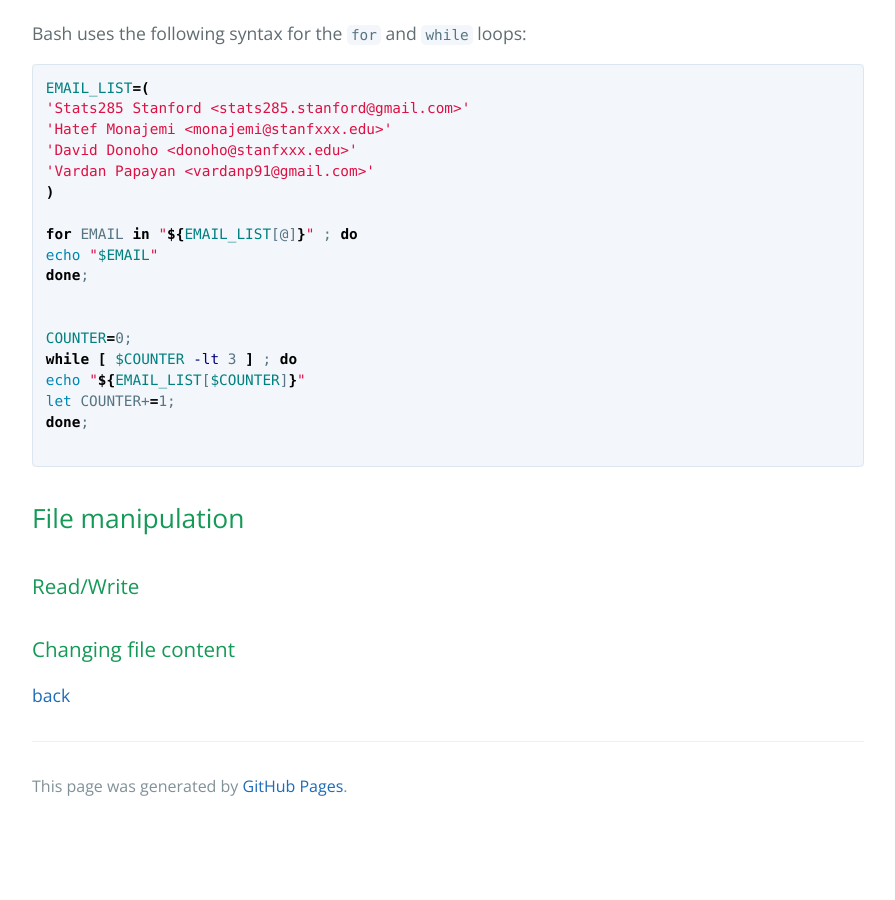
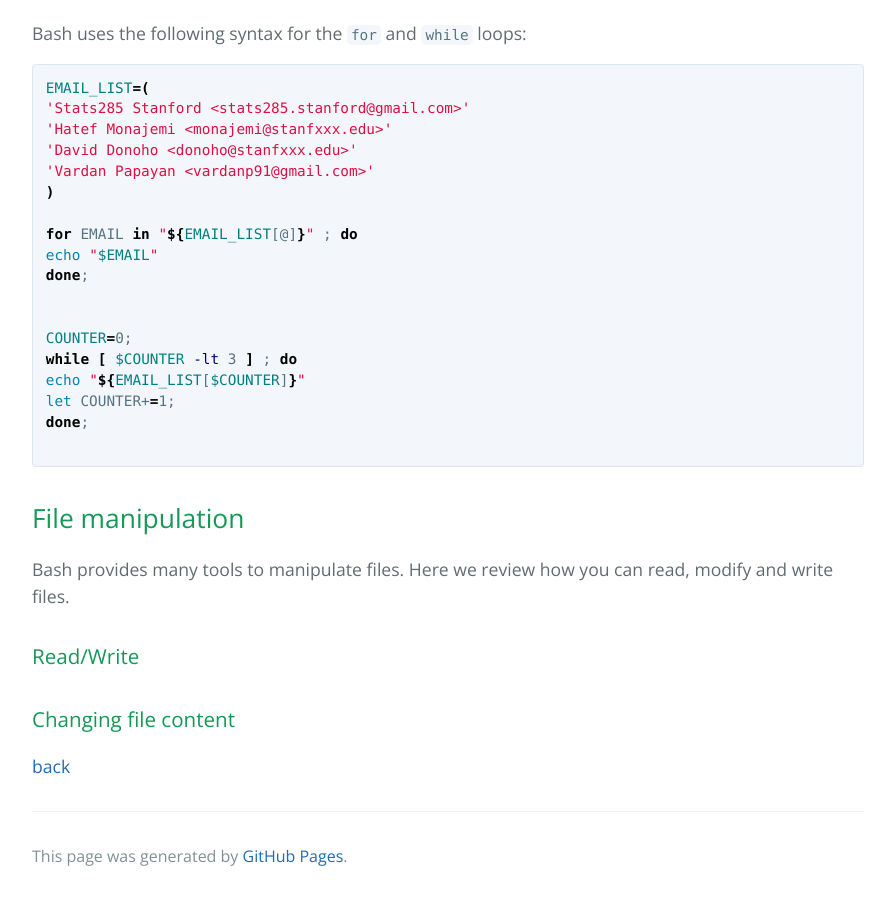
Before and after one commit to stats285/stats285.github.io, a Jekyll site: the page built from bash-tutorial/bash-tutorial.md, in a window 1280 px wide and 900 px high, scrolled down 2720 px. Shown: the whole window, without its empty margins (192-1087 px from the left). Built offline with Jekyll 4.4.1, drawn with Linux system fonts in a browser that asks for light colours; the repository's description, which GitHub fills in, is left out; before the commit the page ends 3550 px from its top, so only the background shows below that; some of the changed lines change nothing that is shown.

Commit message:
added seo for search engine

````diff
--- a/_config.yml
+++ b/_config.yml
@@ -4,3 +4,5 @@
 theme:
 gems:
   - jekyll-mentions
+plugins:
+  - jekyll-seo-tag
--- a/bash-tutorial/bash-tutorial.md
+++ b/bash-tutorial/bash-tutorial.md
@@ -117,6 +117,7 @@
 ```
 
 ## File manipulation
+Bash provides many tools to manipulate files. Here we review how you can read, modify and write files.
 
 ### Read/Write
 
````
